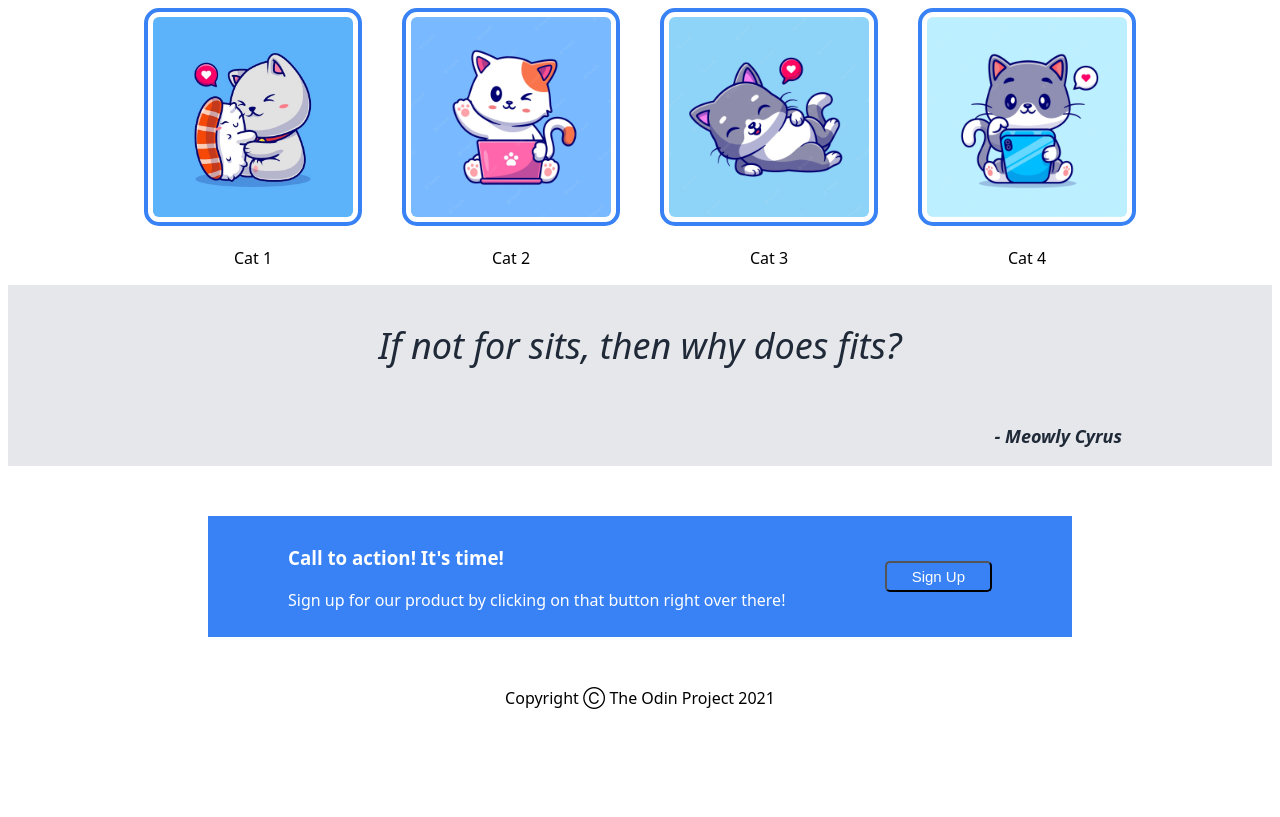
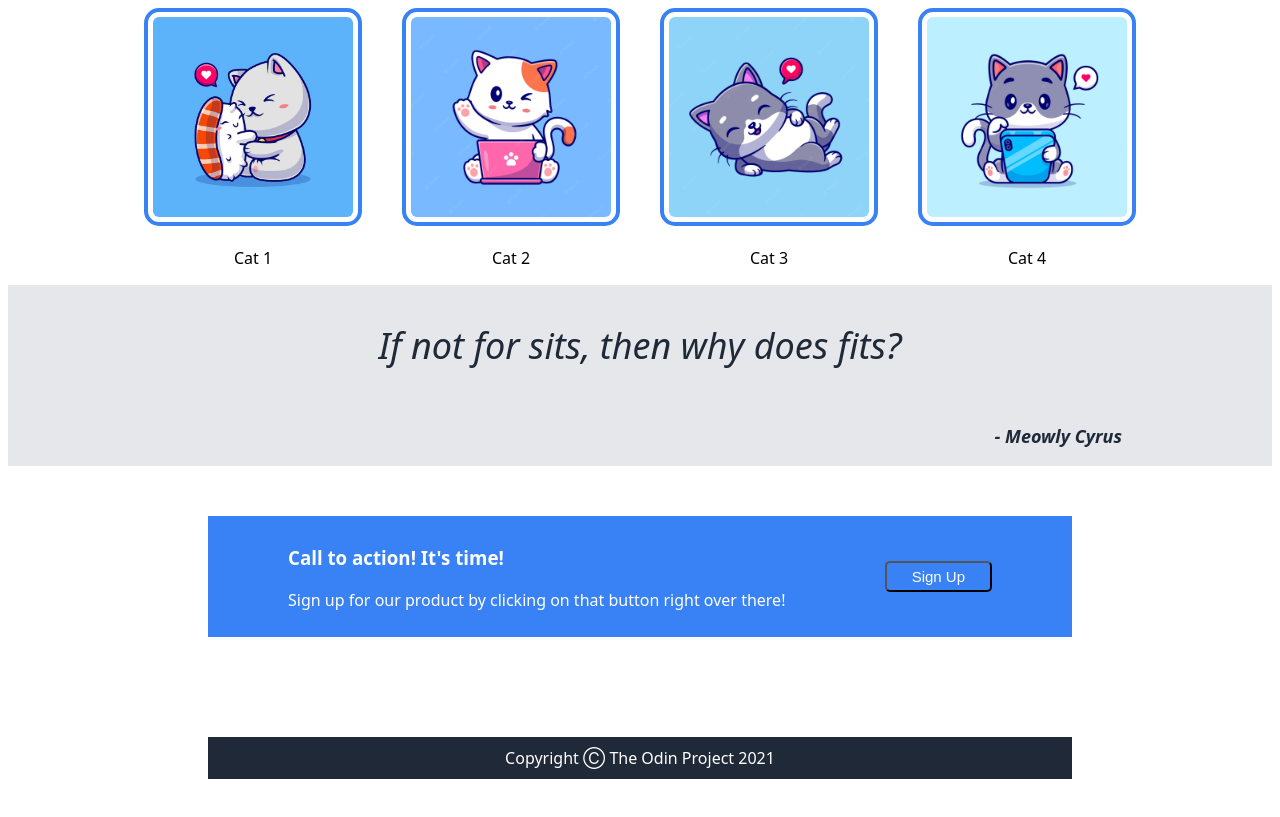
Before and after one commit to orangecat94/odin-landing-page, a plain HTML site: page index.html in a window 1280 px wide. Shown: the part 551-1368 px from the top of the page. Before the commit the page ends 1268 px from the top, so only its background shows below. Drawn offline with Linux system fonts and the light colour scheme.

Commit message:
Update styles.css for footer section

```diff
--- a/styles.css
+++ b/styles.css
@@ -159,3 +159,10 @@ img {
     padding: 5px 25px;
     /* flex: 1; */
 }
+
+.footer {
+    background-color: #1f2937;
+    color: white;
+    margin: 50px 200px;
+    padding: 10px 80px;
+}
```
